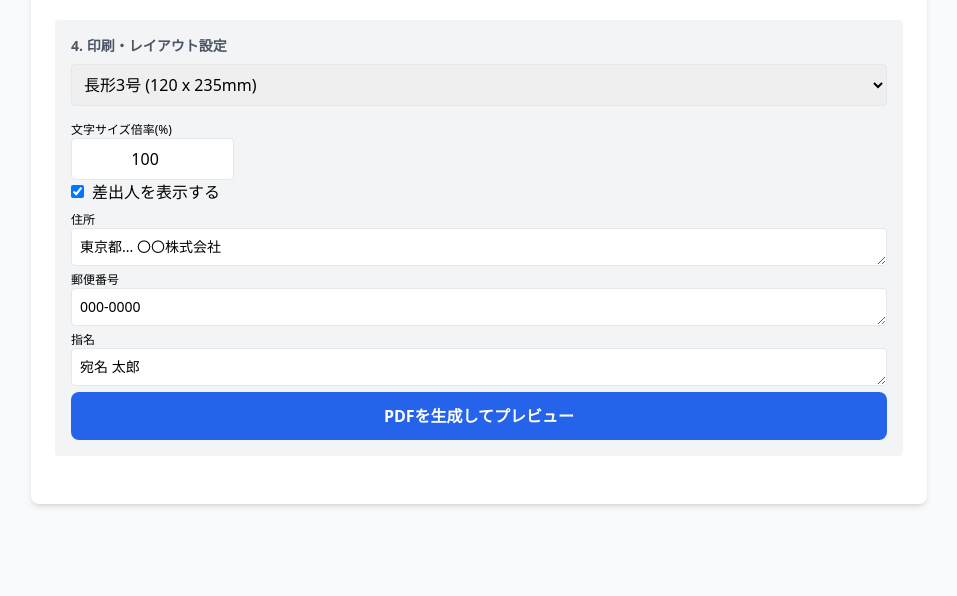
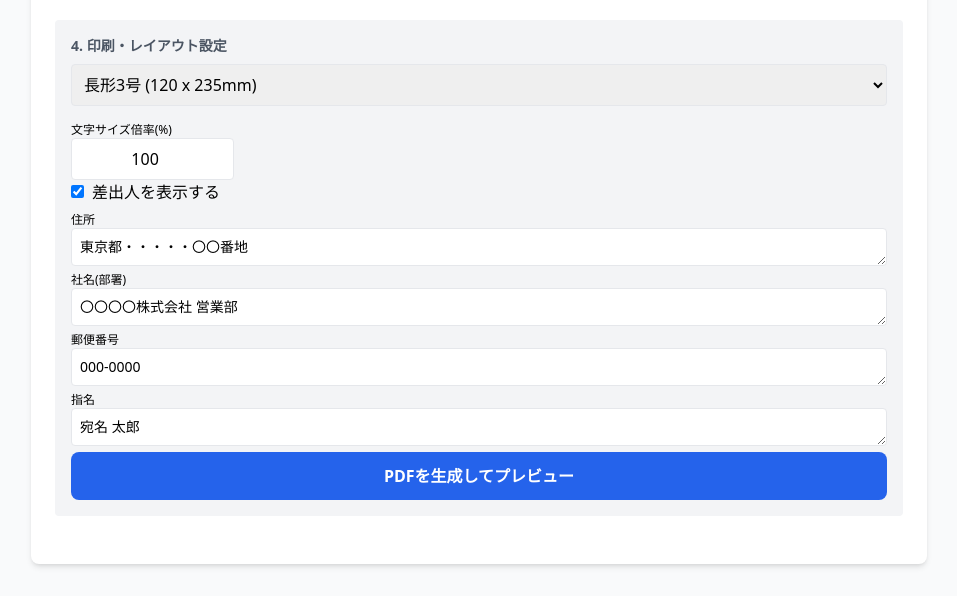
Before and after one commit to ryuuta0508/Atenagaki, a Flask app: page / in a window 1280 px wide. Shown: the part 989-1585 px from the top of the page, without its empty margins (161-1118 px from the left). Before the commit the page ends 1496 px from the top, so only its background shows below. Run offline with Flask 3, Linux system fonts and the light colour scheme; parts of the project's set-up code (start-up, migrations or seed data) failed here and were passed over; some libraries are stand-ins or nearby versions.

Commit message:
sender infomation

```diff
--- a/app.py
+++ b/app.py
@@ -118,6 +118,7 @@ def generate_preview():
     show_sender = request.args.get("show_sender","")
     sender_name = request.args.get("sender_name","")
     sender_address = request.args.get("sender_address","")
+    sender_company = request.args.get("sender_company","")
     sender_zip = request.args.get("sender_zip","")
 
     size_tup = size_dic.get(env_size, size_dic['NAGA3'])
@@ -134,8 +135,6 @@ def generate_preview():
     # 右に部署名を書く＝＞右隣のX座標を取得
     # 右に会社名を書く
     # 右端に住所を書く
-
-    print(f"fontsizemagnification : {font_factor}")
 
     #役職名
     #4文字以下 => 名前の上
@@ -217,8 +216,17 @@ def generate_preview():
             )
         result = draw_vertical_text(
             c,
+            convert_digit_h2k(sender_company),
+            size_tup[0]//24*13,
+            size_tup[1]//24*4,
+            font_name,
+            20* font_factor,
+            align="bottom"
+            )
+        result = draw_vertical_text(
+            c,
             convert_digit_h2k(sender_address),
-            size_tup[0]//24*13,
+            result[0],
             size_tup[1]//24*4,
             font_name,
             20* font_factor,
@@ -266,7 +274,6 @@ def draw_vertical_text(c,text,x,y,font_name,font_size,line_spacing=1.2, align="t
     :param line_spacing: 行間
     :param align
     """
-    print(f"fontsize : {font_size}")
     c.setFont(font_name,font_size)
     #全角文字の幅を取得
     sample_width = c.stringWidth("あ", font_name, font_size)
--- a/templates/index.html
+++ b/templates/index.html
@@ -80,7 +80,11 @@
             </label>
             <div>
                 <label class="block text-xs">住所</label>
-                <textarea id="sender_address" class="w-full p-2 border rounded text-sm" rows="1">東京都... 〇〇株式会社</textarea>
+                <textarea id="sender_address" class="w-full p-2 border rounded text-sm" rows="1">東京都・・・・・〇〇番地</textarea>
+            </div>
+            <div>
+                <label class="block text-xs">社名(部署)</label>
+                <textarea id="sender_company" class="w-full p-2 border rounded text-sm" rows="1">〇〇〇〇株式会社 営業部</textarea>
             </div>
             <div>
                 <label class="block text-xs">郵便番号</label>
@@ -154,6 +158,7 @@
                 font_size: parseFloat(document.getElementById('font_size').value),
                 show_sender: document.getElementById('show_sender').checked,
                 sender_address: document.getElementById('sender_address').value,
+                sender_company: document.getElementById('sender_company').value,
                 sender_zip: document.getElementById('sender_zip').value,
                 sender_name: document.getElementById('sender_name').value
 
@@ -172,7 +177,7 @@
             }
 
             const printList = await response.json(); //宛名データの配列
-
+            console.log(printList);
             const previewContainer = document.getElementById('preview_container');
             previewContainer.innerHTML = '<h2 class="text-sm font-semibold text-gray-600 mb-2">プレビュー一覧</h2>';
             previewContainer.classList.remove('hidden');
@@ -192,7 +197,7 @@
                 const params = new URLSearchParams({
                     name: item.name,
                     address: item.address,
-                    company: item.title,
+                    company: item.company,
                     department: item.department,
                     post: item.post,
                     zip: item.zip,
@@ -201,8 +206,10 @@
                     show_sender: settings.show_sender,
                     sender_name: settings.sender_name,
                     sender_address: settings.sender_address,
+                    sender_company: settings.sender_company,
                     sender_zip: settings.sender_zip
                 });
+                console.log(item.company);
                 iframe.src = `/generate_preview?${params.toString()}`;
 
                 card.appendChild(iframe);
```
